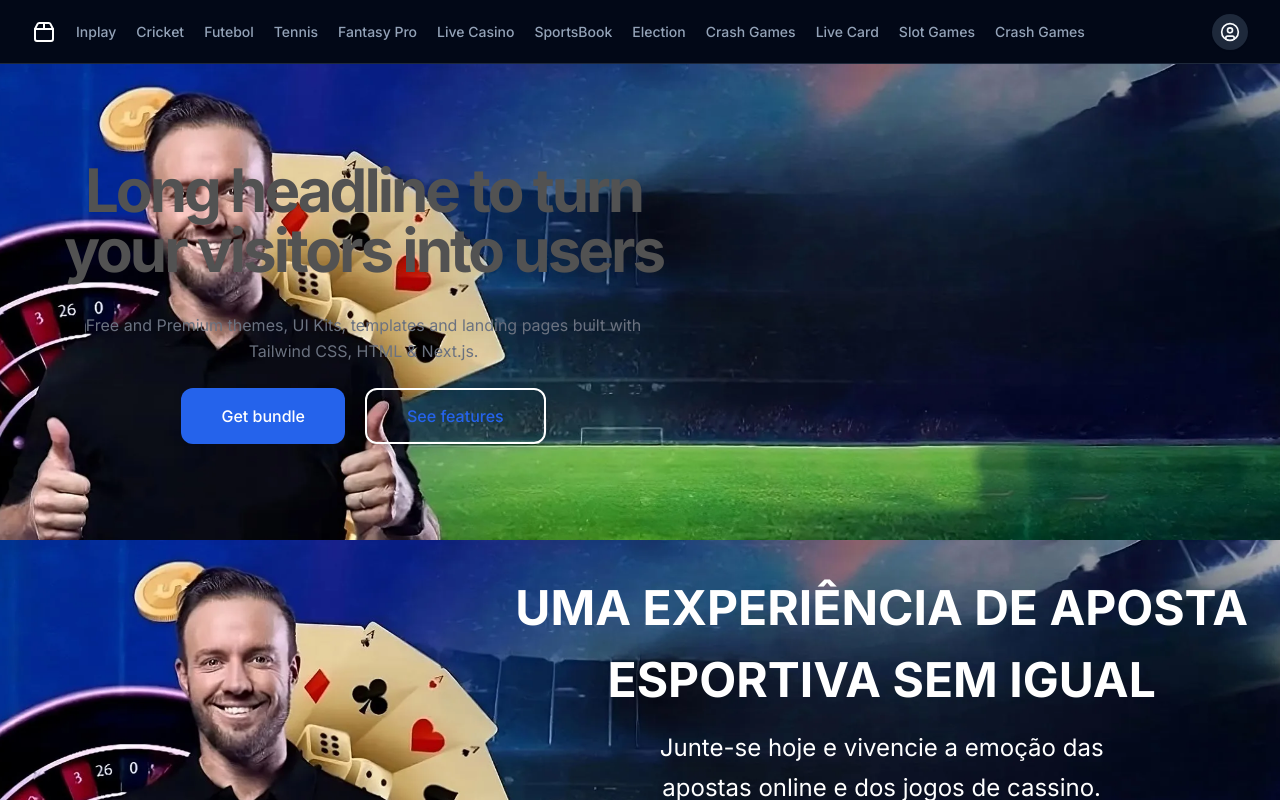
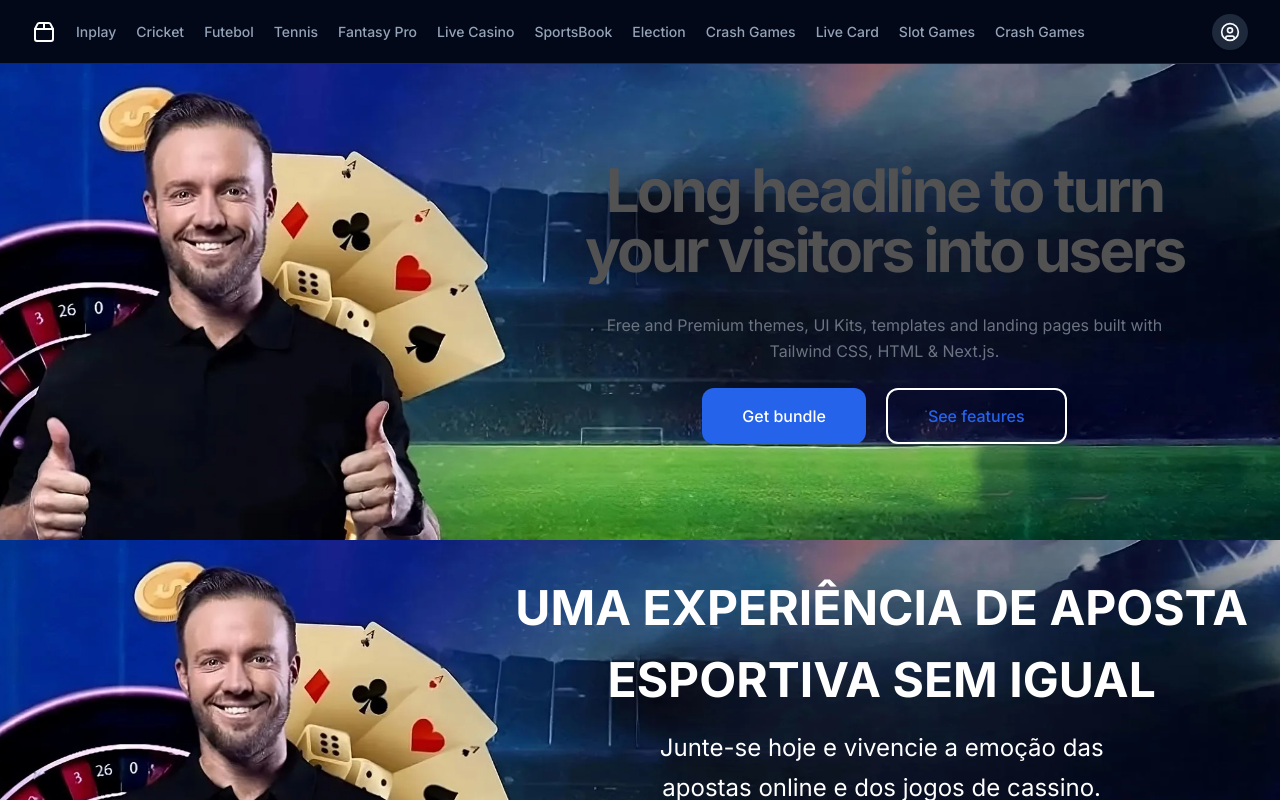
Before and after one commit to jamesmoltoseo/next-shadcn, a Next.js app: page / in a window 1280 px wide. Shown: the top 800 px of the page. Built offline with nearby package versions, Linux system fonts and the light colour scheme.

Commit message:
minor update

```diff
--- a/src/app/page.tsx
+++ b/src/app/page.tsx
@@ -57,10 +57,6 @@ const navItems = [
 ];
 
 const siteTitle = "Sports Bet";
-
-// interface Props {
-//   siteTitle: string;
-// }
 
 export default function Home() {
   return (
@@ -170,11 +166,8 @@ export default function Home() {
             layout="fill"
             objectFit="cover"
             priority
-            /><div className="flex w-full mx-auto text-left">
-            <div className="relative flex items-center justify-end">
-
-
-
+          />
+          <div className="container relative flex items-center justify-end">
             <div className="text-center">
               <h1 className="max-w-5xl text-2xl font-bold leading-none tracking-tighter text-neutral-600 md:text-5xl lg:text-6xl lg:max-w-7xl">
                 Long headline to turn <br className="hidden lg:block" /> your
@@ -194,7 +187,6 @@ export default function Home() {
                   <button className="items-center block px-5 lg:px-10 py-3.5 text-base font-medium text-center text-blue-600 transition duration-500 ease-in-out transform border-2 border-white shadow-md rounded-xl focus:outline-none focus:ring-2 focus:ring-offset-2 focus:ring-gray-500">
                     See features
                   </button>
-                  </div>
                 </div>
               </div>
             </div>
@@ -244,7 +236,6 @@ export default function Home() {
       </div>
 
       <main className="container flex flex-1 flex-col gap-4 p-4 md:gap-8 md:p-8">
-
         <div className="grid gap-4 md:grid-cols-2 md:gap-8 lg:grid-cols-4">
           <Card x-chunk="dashboard-01-chunk-0">
             <CardHeader className="flex flex-row items-center justify-between space-y-0 pb-2">
```
Lines whose indentation alone changed are shown as unchanged.
